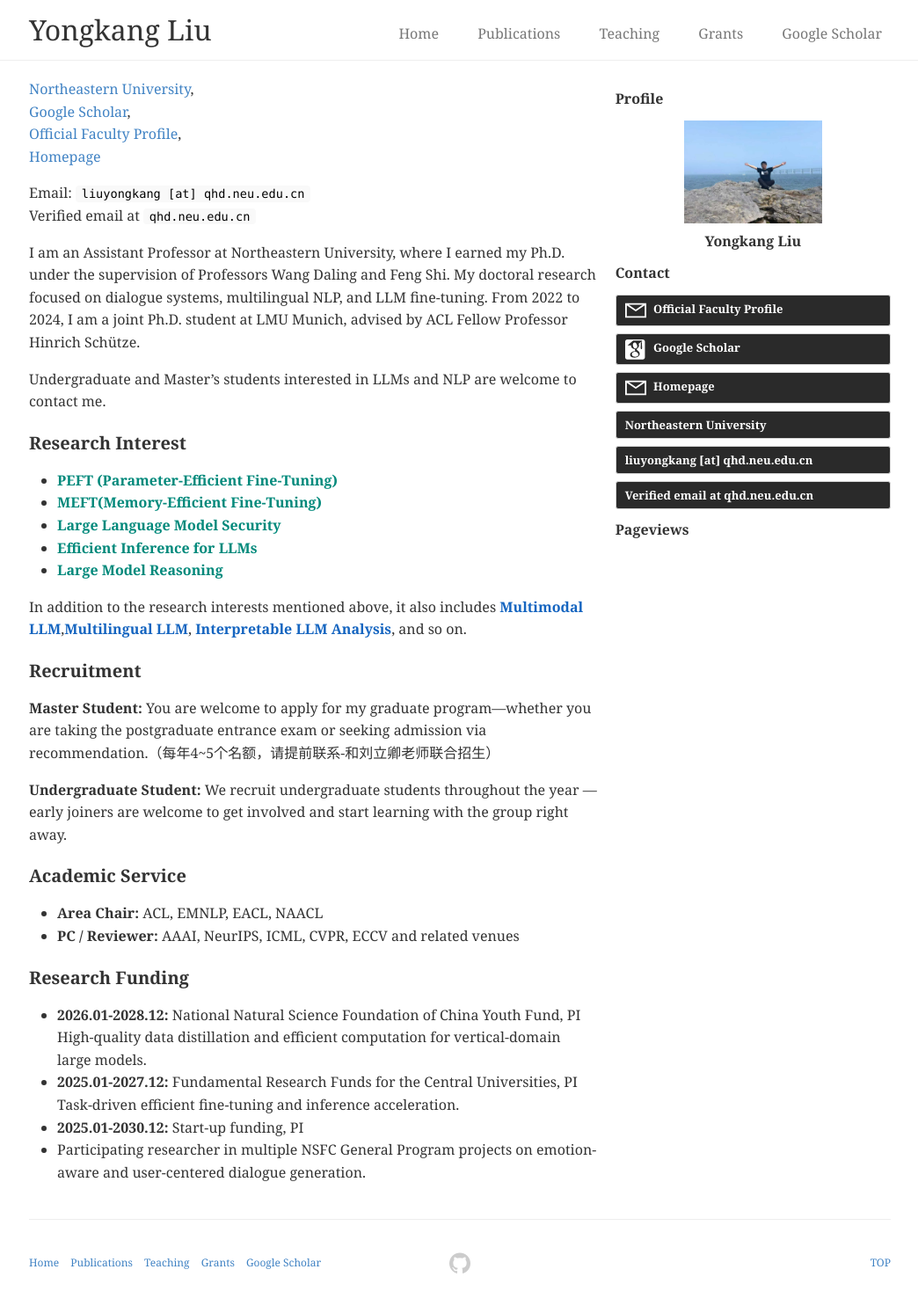
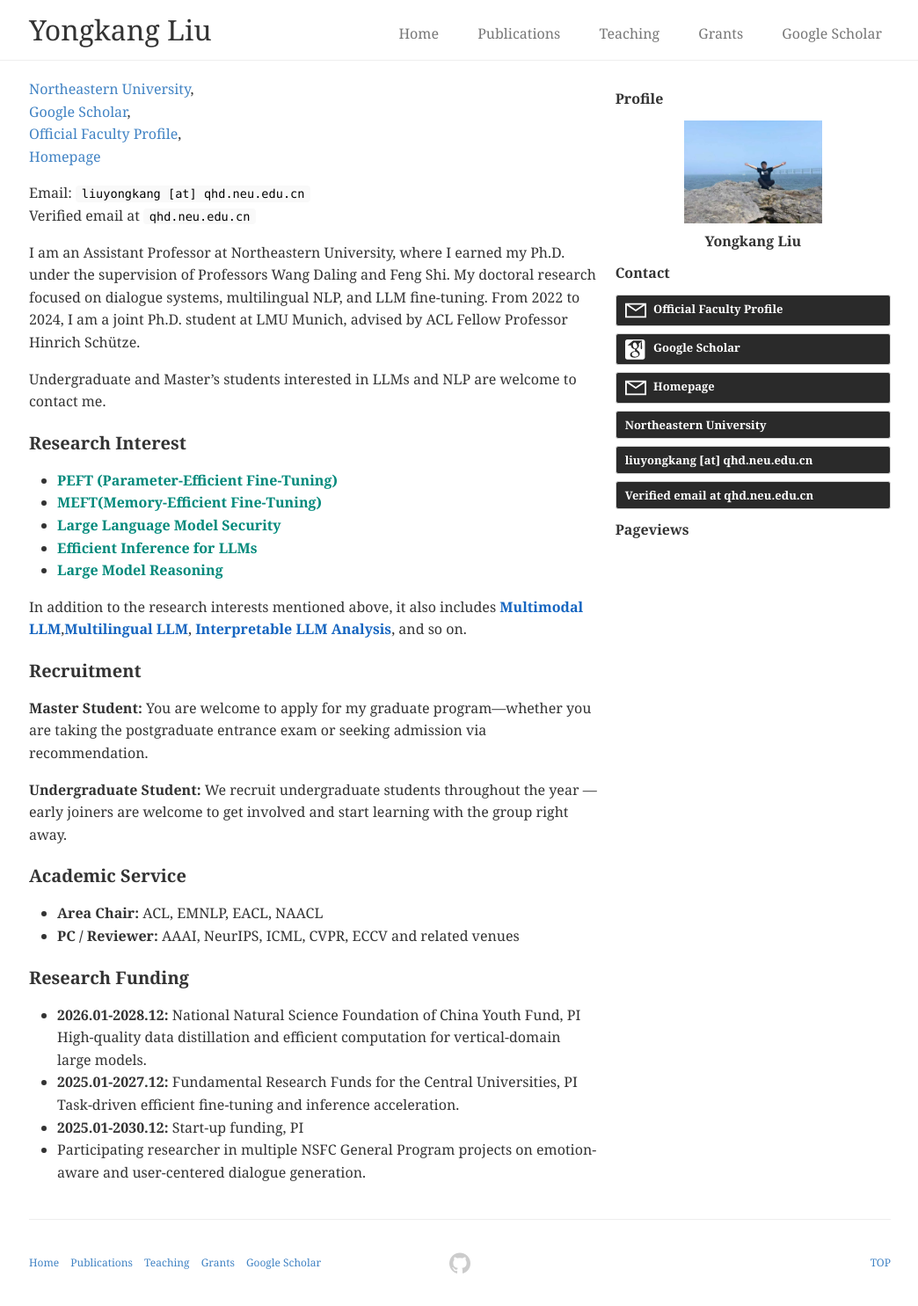
Before and after one commit to misonsky/misonsky.github.io, a Jekyll site: the page built from pages/index.md, in a window 1280 px wide. Shown: the whole page at 88% size, without its empty margins (117-1161 px from the left). Built offline with Jekyll 4.4.1, drawn with Linux system fonts in a browser that asks for light colours; a script that is not in the unit is left out.

Commit message:
Fix formatting for Master Student recruitment section

```diff
--- a/pages/index.md
+++ b/pages/index.md
@@ -38,7 +38,7 @@
 
 #### Recruitment
 
-**Master Student:** You are welcome to apply for my graduate program—whether you are taking the postgraduate entrance exam or seeking admission via recommendation.（每年4~5个名额，请提前联系-和刘立卿老师联合招生）
+**Master Student:** You are welcome to apply for my graduate program—whether you are taking the postgraduate entrance exam or seeking admission via recommendation.
 
 **Undergraduate Student:**  We recruit undergraduate students throughout the year — early joiners are welcome to get involved and start learning with the group right away.
 
```
